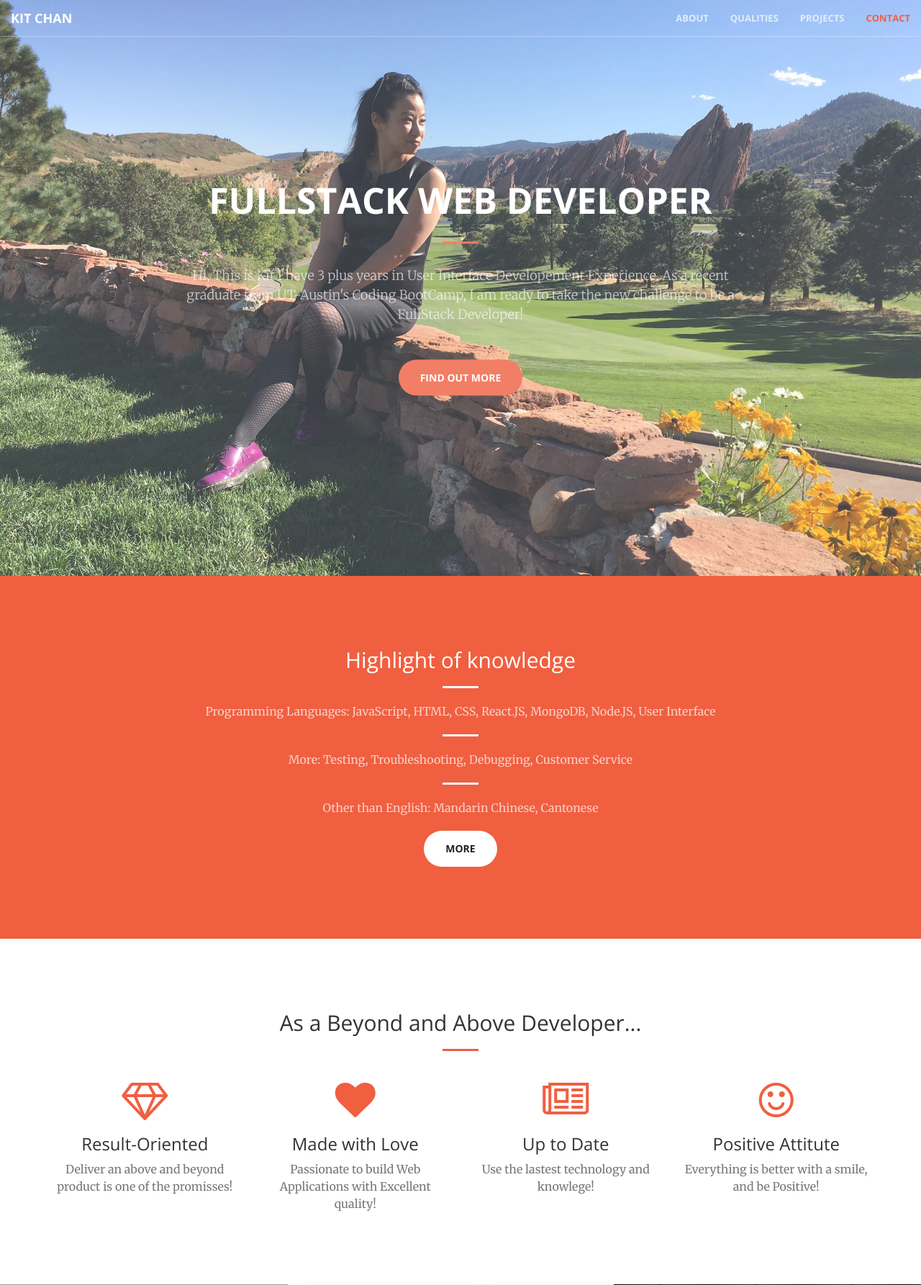
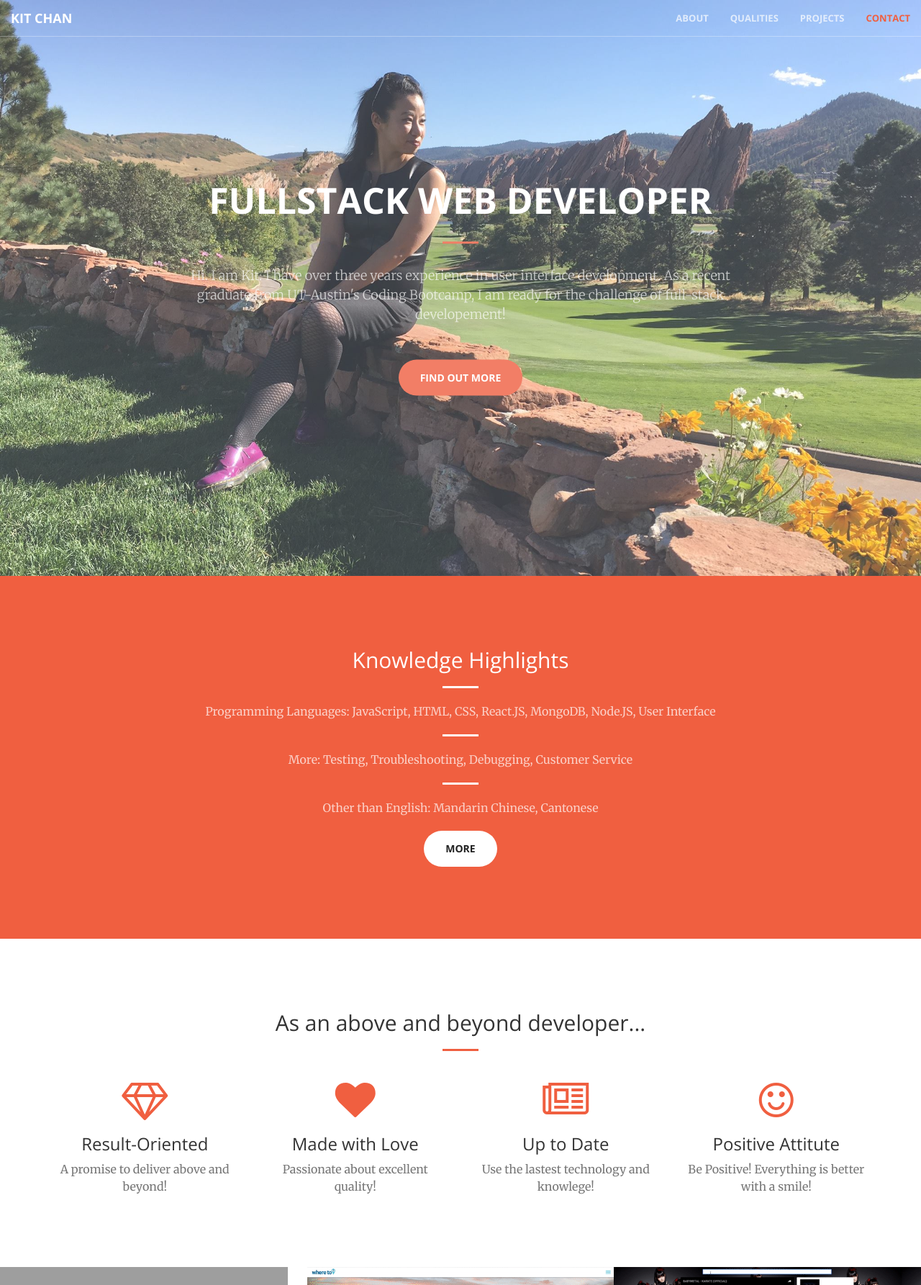
Before and after one commit to gladys1230/Portfolio, a PHP site: page / in a window 1280 px wide. Shown: the top 1785 px of the page at 72% size. Run offline with PHP 8.4, Linux system fonts and the light colour scheme; some libraries are stand-ins or nearby versions; grey boxes are pictures that could not be loaded.

Commit message:
grammer update

```diff
--- a/css/creative.css
+++ b/css/creative.css
@@ -182,9 +182,9 @@ header .header-content .header-content-inner hr {
   margin: 30px auto;
 }
 header .header-content .header-content-inner p {
-  font-weight: 300;
-  color: rgba(255, 255, 255, 0.7);
-  font-size: 16px;
+  font-weight: 400;
+  color: rgba(255, 255, 255, 1);
+  font-size: 18px;
   margin-bottom: 50px;
 }
 @media (min-width: 768px) {
--- a/index.html
+++ b/index.html
@@ -9,7 +9,7 @@
     <meta name="description" content="">
     <meta name="author" content="">
 
-    <title>Creative - Start Bootstrap Theme</title>
+    <title>Kit Chan's Portfolio</title>
 
 
     <!-- Bootstrap Core CSS -->
@@ -80,7 +80,7 @@
             <div class="header-content-inner">
                 <h1 id="homeHeading">FullStack Web Developer</h1>
                 <hr>
-                <p>Hi, This is Kit I have 3 plus years in User Interface Developement Experience. As a recent graduate from UT-Austin's Coding BootCamp, I am ready to take the new challenge to be a FullStack Developer!</p>
+                <p>Hi. I am Kit. I have over three years experience in user interface development. As a recent graduate from UT-Austin's Coding Bootcamp, I am ready for the challenge of full-stack developement!</p>
                 <a href="#about" class="btn btn-primary btn-xl page-scroll">Find Out More</a>
             </div>
         </div>
@@ -90,7 +90,7 @@
         <div class="container">
             <div class="row">
                 <div class="col-lg-8 col-lg-offset-2 text-center">
-                    <h2 class="section-heading">Highlight of knowledge</h2>
+                    <h2 class="section-heading">Knowledge Highlights</h2>
                     <hr class="light">
                     <p class="text-faded">Programming Languages: JavaScript, HTML, CSS, React.JS, MongoDB, Node.JS, User Interface
                     </p>
@@ -108,7 +108,7 @@
         <div class="container">
             <div class="row">
                 <div class="col-lg-12 text-center">
-                    <h2 class="section-heading">As a Beyond and Above Developer...</h2>
+                    <h2 class="section-heading">As an above and beyond developer...</h2>
                     <hr class="primary">
                 </div>
             </div>
@@ -119,14 +119,14 @@
                     <div class="service-box">
                         <i class="fa fa-4x fa-diamond text-primary sr-icons"></i>
                         <h3>Result-Oriented</h3>
-                        <p class="text-muted">Deliver an above and beyond product is one of the promisses!</p>
+                        <p class="text-muted">A promise to deliver above and beyond!</p>
                     </div>
                 </div>
                 <div class="col-lg-3 col-md-6 text-center">
                 <div class="service-box">
                       <i class="fa fa-4x fa-heart text-primary sr-icons"></i>
                       <h3>Made with Love</h3>
-                      <p class="text-muted">Passionate to build Web Applications with Excellent quality!</p>
+                      <p class="text-muted">Passionate about excellent quality!</p>
                 </div>
                 </div>
                 <div class="col-lg-3 col-md-6 text-center">
@@ -140,7 +140,7 @@
                     <div class="service-box">
                         <i class="fa fa-4x fa-smile-o text-primary sr-icons"></i>
                         <h3>Positive Attitute</h3>
-                        <p class="text-muted">Everything is better with a smile, and be Positive!</p>
+                        <p class="text-muted">Be Positive! Everything is better with a smile!</p>
                     </div>
                 </div>
             </div>
@@ -213,7 +213,7 @@
                 <div class="col-lg-8 col-lg-offset-2 text-center">
                     <h2 class="section-heading">Contact Me!</h2>
                     <hr class="primary">
-                    <p>Thank you for visiting my portfolio, Please feel free to contact me by the followings:</p>
+                    <p>Thank you for visiting my portfolio, Please contact me via the following:</p>
                 </div>
                 <div class="col-lg-4 text-center">
                     <i class="fa fa-envelope-o fa-3x sr-contact"></i>
```
